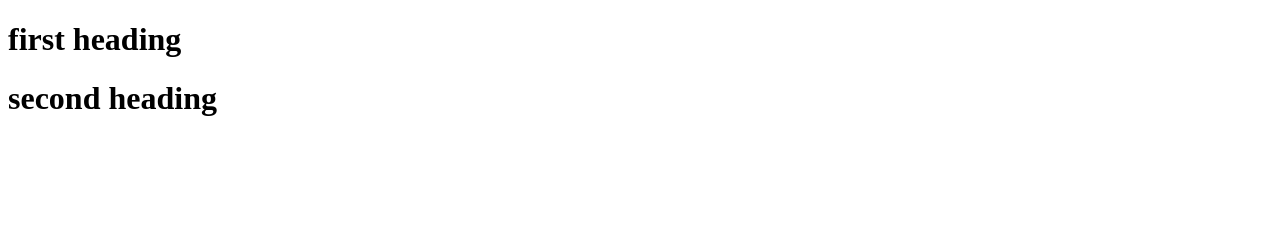
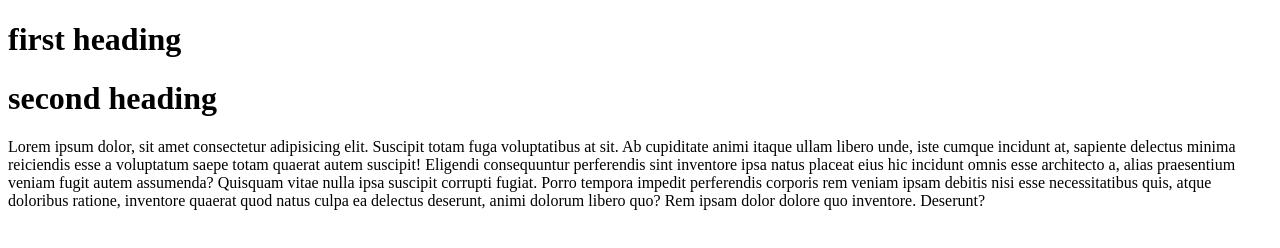
Before and after one commit to HrHabibur/my-first-repo, a plain HTML site: page index.html in a window 1280 px wide. Drawn offline with Linux system fonts and the light colour scheme.

Commit message:
pera added

```diff
--- a/index.html
+++ b/index.html
@@ -9,5 +9,6 @@
 <body>
     <h1>first heading</h1>
     <h1>second heading</h1>
+    <p>Lorem ipsum dolor, sit amet consectetur adipisicing elit. Suscipit totam fuga voluptatibus at sit. Ab cupiditate animi itaque ullam libero unde, iste cumque incidunt at, sapiente delectus minima reiciendis esse a voluptatum saepe totam quaerat autem suscipit! Eligendi consequuntur perferendis sint inventore ipsa natus placeat eius hic incidunt omnis esse architecto a, alias praesentium veniam fugit autem assumenda? Quisquam vitae nulla ipsa suscipit corrupti fugiat. Porro tempora impedit perferendis corporis rem veniam ipsam debitis nisi esse necessitatibus quis, atque doloribus ratione, inventore quaerat quod natus culpa ea delectus deserunt, animi dolorum libero quo? Rem ipsam dolor dolore quo inventore. Deserunt?</p>
 </body>
 </html>
```
